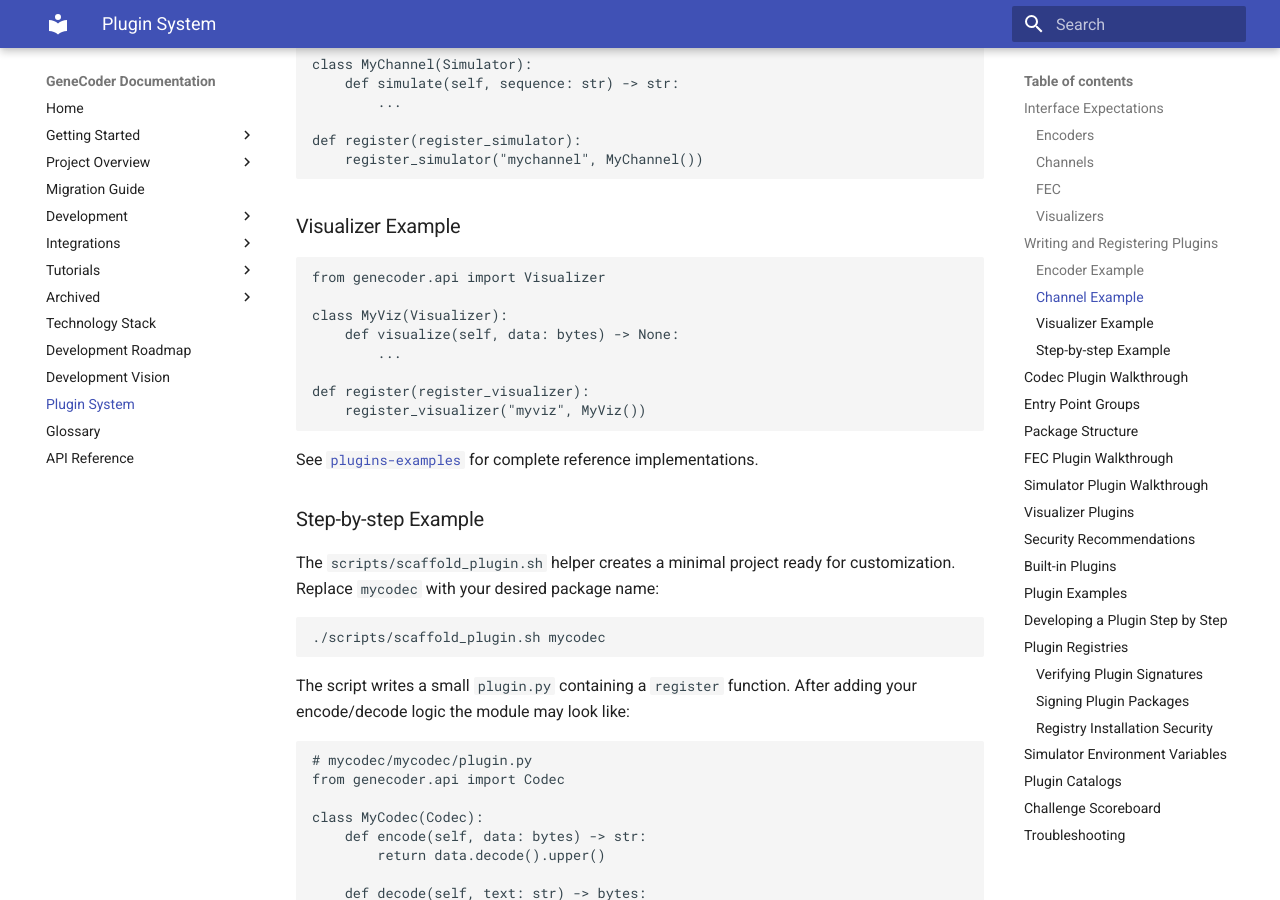
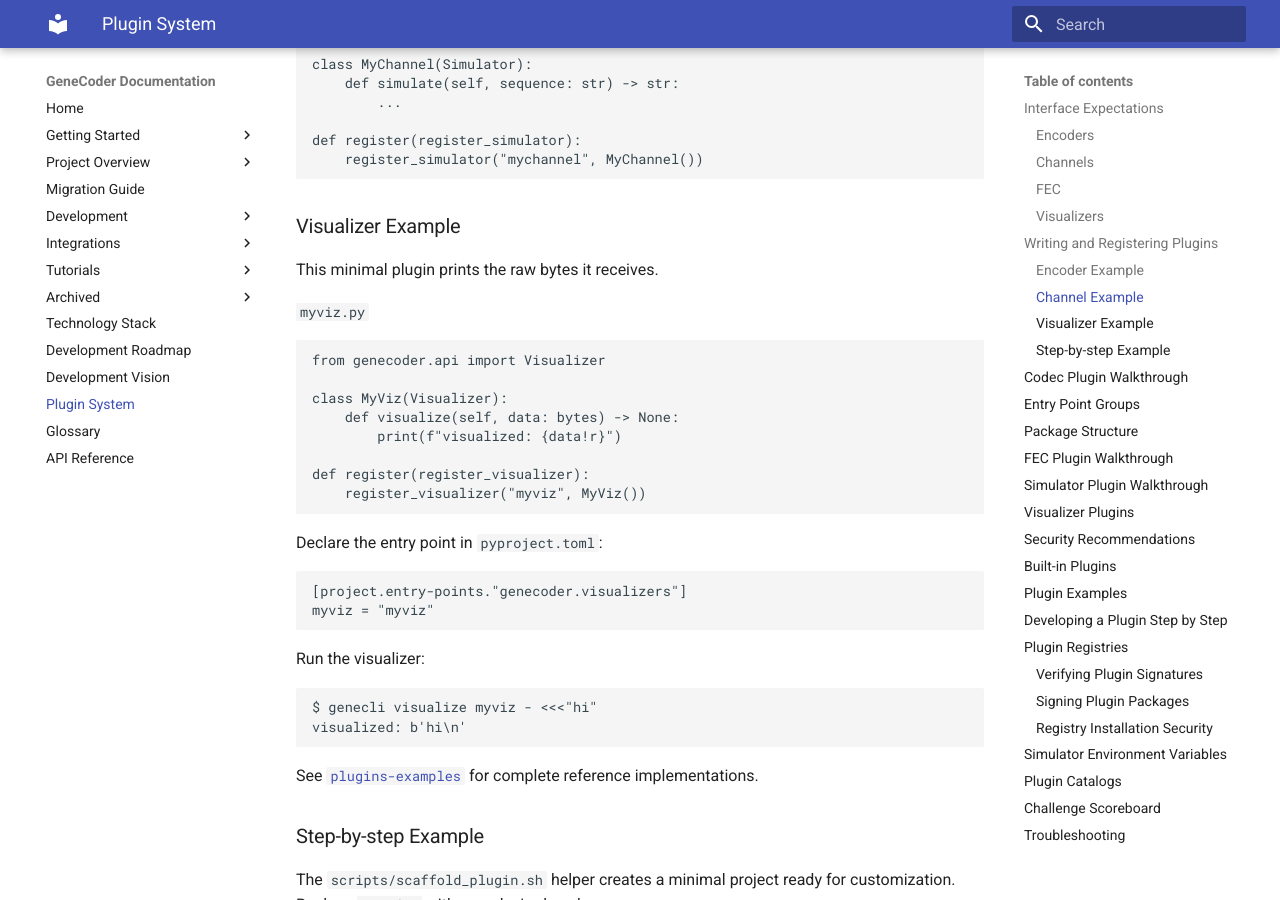
Before and after one commit to d0tTino/GeneCoder, an MkDocs documentation site: the page built from docs/plugins.md, in a window 1280 px wide and 900 px high, scrolled down 2365 px. Built offline with MkDocs 1.6.1 and Material for MkDocs 9.7.7, drawn with Linux system fonts in a browser that asks for light colours.

Commit message:
docs: add minimal visualizer plugin example

````diff
--- a/docs/plugins.md
+++ b/docs/plugins.md
@@ -125,15 +125,33 @@ def register(register_simulator):
 
 ### Visualizer Example
 
+This minimal plugin prints the raw bytes it receives.
+
+`myviz.py`
+
 ```python
 from genecoder.api import Visualizer
 
 class MyViz(Visualizer):
     def visualize(self, data: bytes) -> None:
-        ...
+        print(f"visualized: {data!r}")
 
 def register(register_visualizer):
     register_visualizer("myviz", MyViz())
+```
+
+Declare the entry point in `pyproject.toml`:
+
+```toml
+[project.entry-points."genecoder.visualizers"]
+myviz = "myviz"
+```
+
+Run the visualizer:
+
+```bash
+$ genecli visualize myviz - <<<"hi"
+visualized: b'hi\n'
 ```
 
 See [`plugins-examples`](../plugins-examples/) for complete reference implementations.
````
